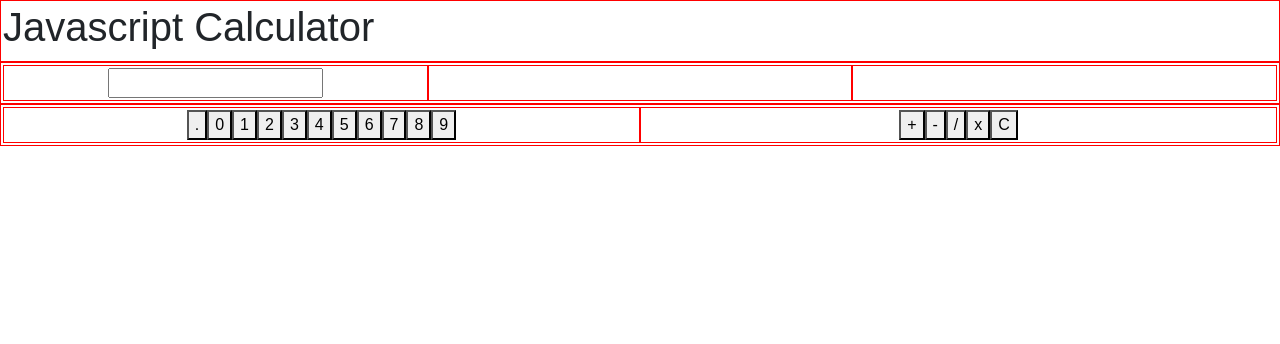
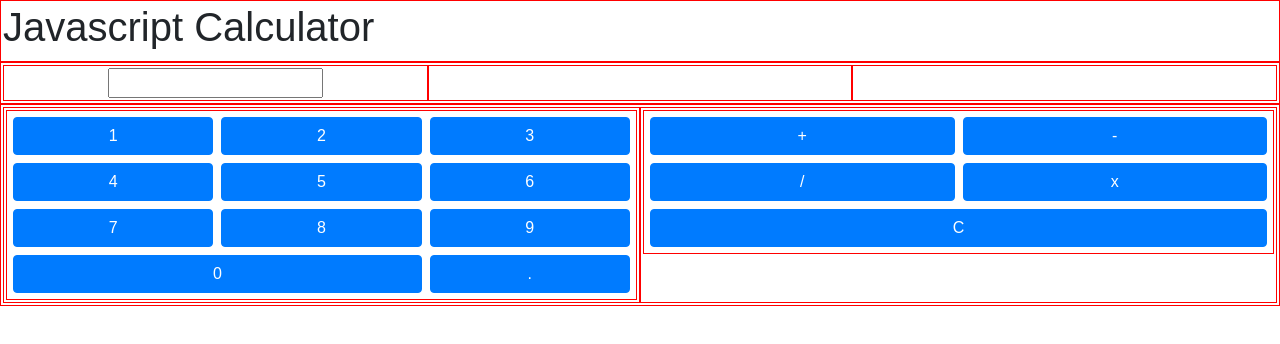
Before and after one commit to eliasm307/FCC-JavaScript-Calculator, a React (Create React App) app: page / in a window 1280 px wide. Shown: the top 344 px of the page. Built offline with nearby package versions, Linux system fonts and the light colour scheme.

Commit message:
Styled calculator section

```diff
--- a/src/App.js
+++ b/src/App.js
@@ -10,17 +10,8 @@ import "./global-styles.scss";
 const date = new Date();
 
 const numberButtons = [
-  {
-    id: "decimal",
-    keyCode: 0,
-    value: ".",
-  },
-  {
-    id: "zero",
-    keyCode: 0,
-    value: "0",
 
-  },
+
   {
     id: "one",
     keyCode: 0,
@@ -65,7 +56,18 @@ const numberButtons = [
     id: "nine",
     keyCode: 0,
     value: "9",
-  }
+  },
+  {
+    id: "zero",
+    keyCode: 0,
+    value: "0",
+    colWidth: 8
+  },
+  {
+    id: "decimal",
+    keyCode: 0,
+    value: "."
+  },
 ];
 
 const controlButtons = [
@@ -96,6 +98,7 @@ const controlButtons = [
     id: "clear",
     keyCode: 0,
     value: "C",
+    colWidth: 12
 
   }
 ];
--- a/src/components/CalculatorSection.jsx
+++ b/src/components/CalculatorSection.jsx
@@ -7,7 +7,7 @@ import { Row, Col } from "react-bootstrap";
 import "./CalculatorSection.scss";
 
 const CalculatorSection = ({ numberButtons, controlButtons, className, ...restProps }) => {
-  console.log("CalculatorSection: Start");
+  // console.log("CalculatorSection: Start");
 
   // let numberButtonsJSX = React.useRef([])
   // let controlButtonsJSX = React.useRef([])
@@ -15,9 +15,36 @@ const CalculatorSection = ({ numberButtons, controlButtons, className, ...restPr
   const [numberButtonsJSX, setNumberButtonsJSX] = React.useState(() => []);
   const [controlButtonsJSX, setControlButtonsJSX] = React.useState(() =>[]);
 
-  const generateButtonsJSX = (arr) => {
-    console.log("generateButtonsJSX for:", arr);
-    return arr.map(e => <button key={e.id}>{e.value}</button> );
+  const generateButtonsJSX = (arr, defaultColWidth=4) => {
+    // console.log("generateButtonsJSX for:", arr);
+
+    const colWidth = "col-sm-"+defaultColWidth;
+
+
+
+    return arr.map(e => {
+
+      /*
+      let btnClassName = "col-sm-" + defaultColWidth;
+
+      if(e.colWidth) {
+        btnClassName = "col-sm-" + e.colWidth;
+      } */
+
+      let btnClassName = "col-sm-" + (e.colWidth===undefined ?  defaultColWidth : e.colWidth);
+
+      // console.log("btnClassName", btnClassName);
+
+      return (
+        <div className={btnClassName + " " + clsx("p-1", {colWidth: !e.colWidth} )}>
+          <button id={e.id} className="btn btn-primary w-100" key={e.id}>
+            {e.value}
+          </button>
+        </div>
+      )
+
+      });
+
   }
 
 
@@ -27,15 +54,15 @@ const CalculatorSection = ({ numberButtons, controlButtons, className, ...restPr
     <>
 
       <Col className="col-6" id="container-number-buttons">
-
-        {generateButtonsJSX(numberButtons)}
-
+        <Row noGutters>
+          {generateButtonsJSX(numberButtons)}
+        </Row>
       </Col>
 
       <Col className="col-6" id="container-control-buttons">
-
-        {generateButtonsJSX(controlButtons)}
-
+        <Row noGutters>
+          {generateButtonsJSX(controlButtons, 6)}
+        </Row>
       </Col>
 
     </>
```
